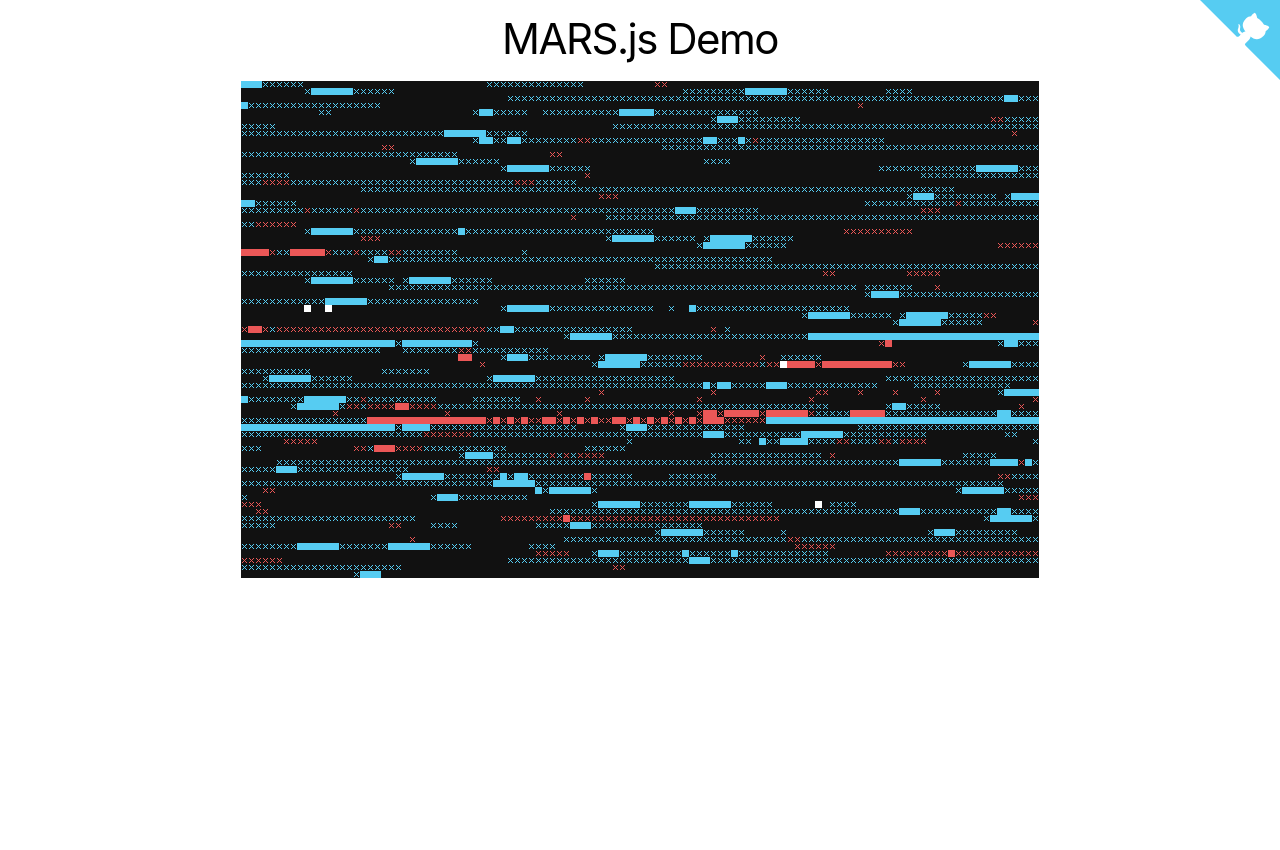
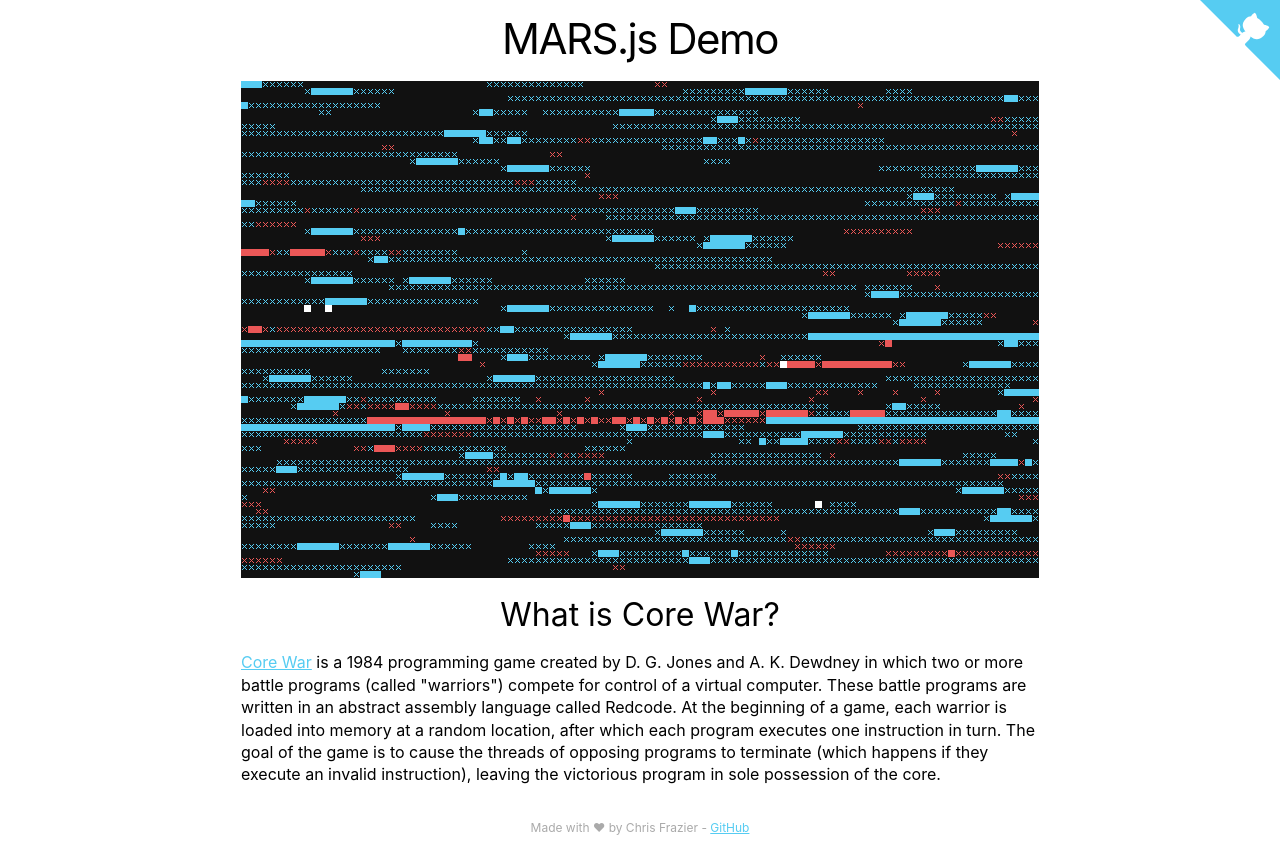
Before and after one commit to chrisfrazier0/MARS.js, a plain HTML site: page index.html in a window 1280 px wide. Before the commit the page ends 800 px from the top, so only its background shows below. Drawn offline with nearby package versions, Linux system fonts and the light colour scheme.

Commit message:
Update 2019-03-20T06:14:51.170Z

```diff
--- a/demo.js
+++ b/demo.js
@@ -16,13 +16,7 @@ const render = function() {
         const cell = mars.state.core[addr]
         let x = (addr % 114) * 7
         let y = (addr / 114 | 0) * 7
-        if (cell.id === 0) {
-            ctx.fillStyle = '#EB5757'
-            ctx.strokeStyle = '#EB5757'
-        } else {
-            ctx.fillStyle = '#56CCF2'
-            ctx.strokeStyle = '#56CCF2'
-        }
+        ctx.fillStyle = ctx.strokeStyle = (cell.id === 0 ? '#EB5757' : '#56CCF2')
         if (cell.status === MARS.WRITE) {
             ctx.fillStyle = '#111111'
             ctx.fillRect(x, y, 7, 7)
@@ -53,7 +47,6 @@ const render = function() {
 mars.load(`;redcode-94nop
            ;name CHANG1
            ;author Morrison J. Chang
-
            jmp 4
            mov 2, -1
            jmp -1
@@ -70,7 +63,6 @@ mars.load(`;redcode-94nop
 mars.load(`;redcode-94nop
            ;name MICE
            ;author Chip Wendell
-
            jmp 2
            dat 0
            mov #12, -1
--- a/index.html
+++ b/index.html
@@ -2,23 +2,39 @@
 <html lang="en" dir="ltr">
 <head>
     <meta charset="utf-8">
+    <meta name="description" content="Javascript MARS, Memory Array Redcode Simulator for classic Core War programming game.">
     <title>MARS.js Demo | github.com/chrisfrazier0/MARS.js</title>
     <link rel="stylesheet" href="https://unpkg.com/normalize.css">
     <link rel="stylesheet" href="style.css">
 </head>
 <body>
-        <main id="demo">
-            <h1>MARS.js Demo</h1>
     <!-- GitHub-Corner http://tholman.com/github-corners/ -->
     <a href="https://github.com/chrisfrazier0/MARS.js" class="github-corner" aria-label="View source on GitHub">
-                <svg width="80" height="80" viewBox="0 0 250 250" style="fill:#56CCF2; color:#fff; position: absolute; top: 0; border: 0; right: 0;" aria-hidden="true">
+        <svg width="80" height="80" viewBox="0 0 250 250" style="fill:#56CCF2; color:#FFFFFF; position: absolute; top: 0; border: 0; right: 0;" aria-hidden="true">
             <path d="M0,0 L115,115 L130,115 L142,142 L250,250 L250,0 Z"></path>
             <path d="M128.3,109.0 C113.8,99.7 119.0,89.6 119.0,89.6 C122.0,82.7 120.5,78.6 120.5,78.6 C119.2,72.0 123.4,76.3 123.4,76.3 C127.3,80.9 125.5,87.3 125.5,87.3 C122.9,97.6 130.6,101.9 134.4,103.2" fill="currentColor" style="transform-origin: 130px 106px;" class="octo-arm"></path>
             <path d="M115.0,115.0 C114.9,115.1 118.7,116.5 119.8,115.4 L133.7,101.6 C136.9,99.2 139.9,98.4 142.2,98.6 C133.8,88.0 127.5,74.4 143.8,58.0 C148.5,53.4 154.0,51.2 159.7,51.0 C160.3,49.4 163.2,43.6 171.4,40.1 C171.4,40.1 176.1,42.5 178.8,56.2 C183.1,58.6 187.2,61.8 190.9,65.4 C194.5,69.0 197.7,73.2 200.1,77.6 C213.8,80.2 216.3,84.9 216.3,84.9 C212.7,93.1 206.9,96.0 205.4,96.6 C205.1,102.4 203.0,107.8 198.3,112.5 C181.9,128.9 168.3,122.5 157.7,114.1 C157.9,116.9 156.7,120.9 152.7,124.9 L141.0,136.5 C139.8,137.7 141.6,141.9 141.8,141.8 Z" fill="currentColor" class="octo-body"></path>
         </svg>
     </a>
     <!-- /GitHub-Corner -->
-        </main>
+
+    <div id="wrap">
+        <main id="demo"><h1>MARS.js Demo</h1></main>
+        <section id="about">
+            <h2>What is Core War?</h2>
+
+            <p><a href="https://en.wikipedia.org/wiki/Core_War">Core War</a> is a 1984
+            programming game created by D. G. Jones and A. K. Dewdney in which two or more
+            battle programs (called "warriors") compete for control of a virtual computer.
+            These battle programs are written in an abstract assembly language called Redcode.
+            At the beginning of a game, each warrior is loaded into memory at a random
+            location, after which each program executes one instruction in turn. The goal of
+            the game is to cause the threads of opposing programs to terminate (which happens
+            if they execute an invalid instruction), leaving the victorious program in sole
+            possession of the core.</p>
+        </section>
+        <footer>Made with &#10084; by Chris Frazier - <a href="https://github.com/chrisfrazier0/MARS.js">GitHub</a></footer>
+    </div>
     <script src="demo.js" type="module"></script>
 </body>
 </html>
--- a/style.css
+++ b/style.css
@@ -2,16 +2,38 @@
 -------------------------------------------------- */
 * { margin: 0; padding: 0; }
 html { font-size: 62.5%; }
-body { font-family: -apple-system, BlinkMacSystemFont, 'Segoe UI', Helvetica, Arial, sans-serif, 'Apple Color Emoji', 'Segoe UI Emoji', 'Segoe UI Symbol'; }
+body { font-size: 1.6em; font-family: -apple-system, BlinkMacSystemFont, 'Segoe UI', Helvetica, Arial, sans-serif, 'Apple Color Emoji', 'Segoe UI Emoji', 'Segoe UI Symbol'; }
 h1 {
+    text-align: center;
     margin: 15px 0 18px 0;
     font-weight: 400;
-    letter-spacing: -1.5px;
-    font-size: 4.2rem; }
-#demo {
+    font-size: 4.2rem;
+    letter-spacing: -1.5px; }
+h2 {
+    text-align: center;
+    margin: 15px 0 18px 0;
+    font-weight: 400;
+    font-size: 3.2rem; }
+p {
+    line-height: 1.4;
+    margin-bottom: 35px; }
+footer {
+    font-size: 1.2rem;
+    text-align: center;
+    color: #AAAAAA;
+    margin: 5px 0 15px 0; }
+a,
+a:hover,
+a:visited,
+a:active {
+    color: #56CCF2; }
+
+
+/* Layout
+-------------------------------------------------- */
+#wrap {
     width: 798px;
-    margin: 0 auto;
-    text-align: center; }
+    margin: 0 auto; }
 
 
 /* Animations
```
Lines whose indentation alone changed are shown as unchanged.
